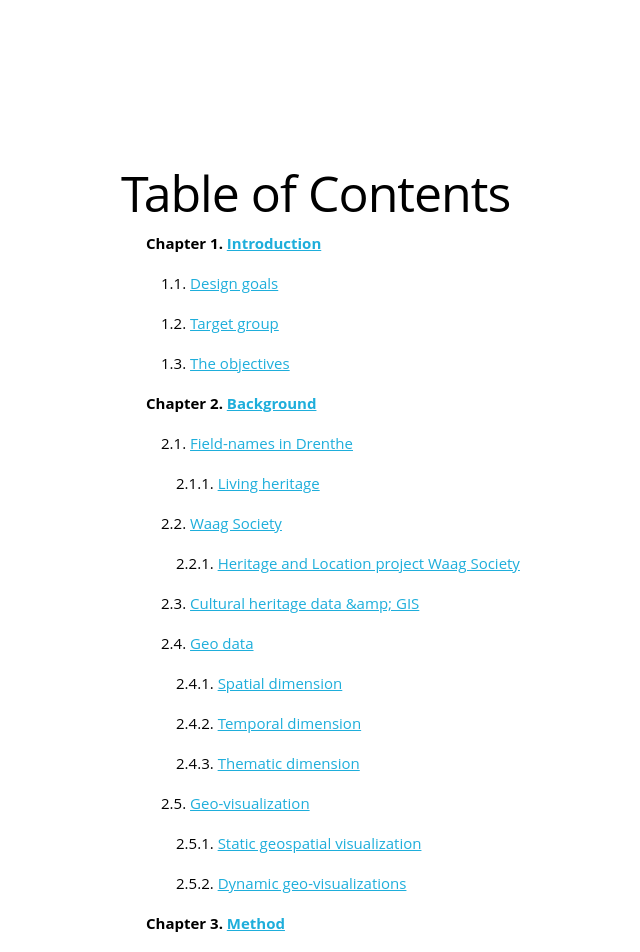
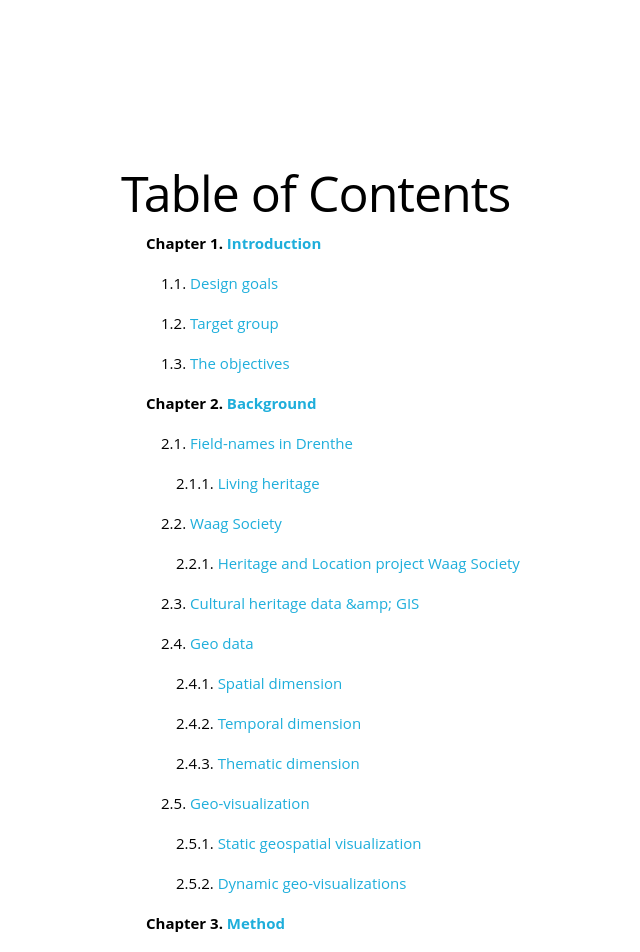
Before and after one commit to NieneB/InternshipReport, a Jekyll site: the page built from index.md, in a window 1280 px wide. Shown: the part 2270-3222 px from the top of the page, without its empty margins (39-679 px from the left). Built offline with Jekyll 4.4.1, drawn with Linux system fonts in a browser that asks for light colours; some web fonts are replaced.

Commit message:
style links

```diff
--- a/css/style.css
+++ b/css/style.css
@@ -319,8 +319,15 @@ figure:before{
   margin-left:3rem;
   text-decoration: none;
 }
+
 .toc{
   list-style-type: none;
+  text-align:left;
+  text-decoration: none;
+}
+
+a {
+    text-decoration: none;
 }
 
 #titlePage{
```
